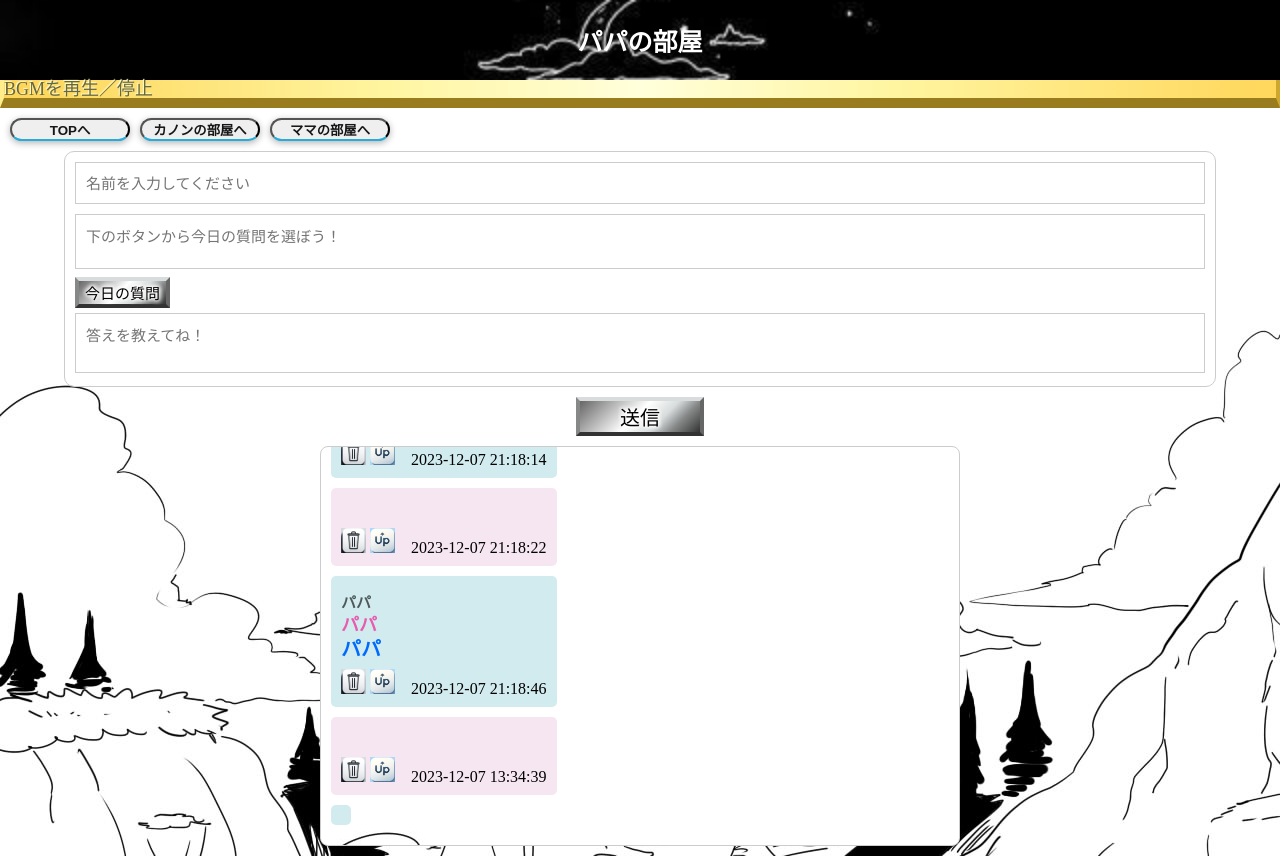
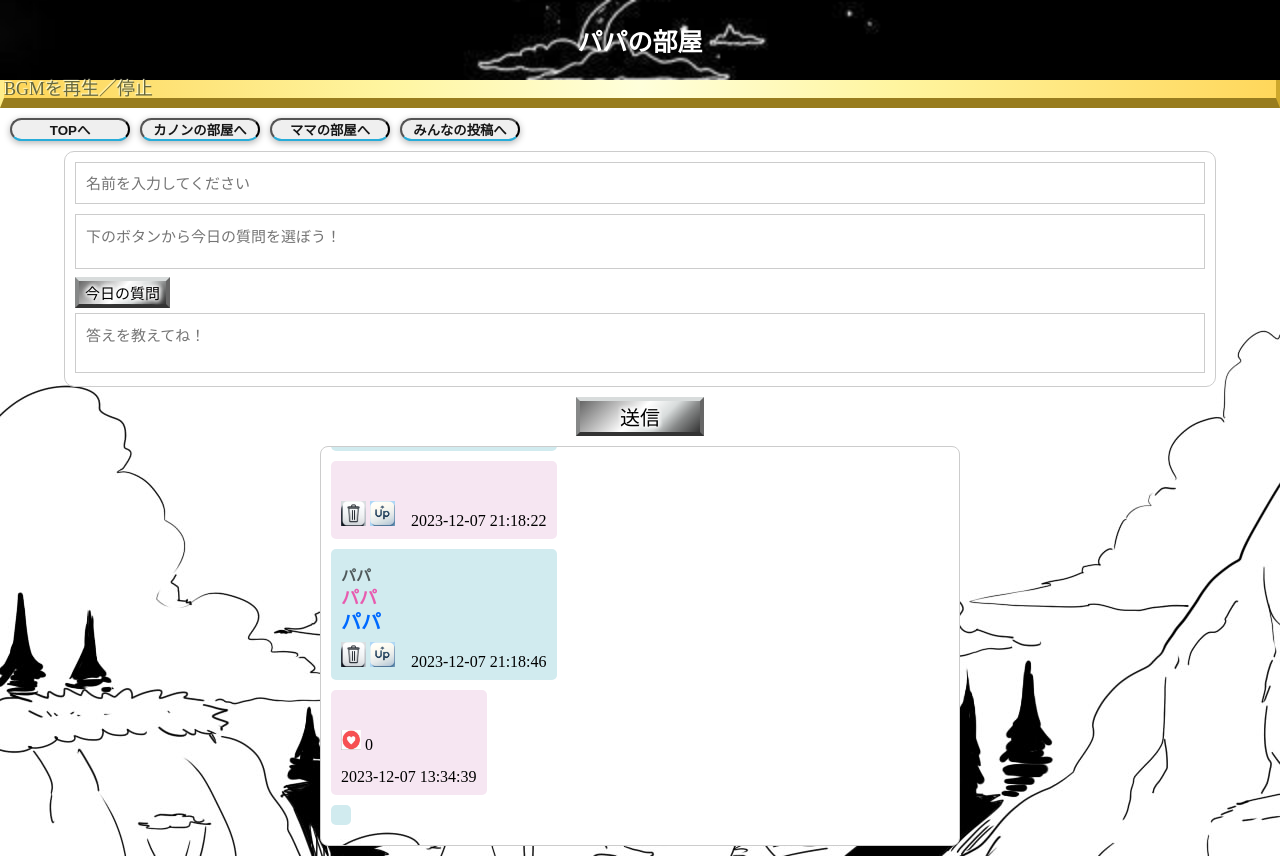
Before and after one commit to altosaex/kadai06_PHP, a PHP site: page /user03.php in a window 1280 px wide. Run offline with PHP 8.4, Linux system fonts and the light colour scheme.

Commit message:
Update user03.php

```diff
--- a/user03.php
+++ b/user03.php
@@ -13,7 +13,8 @@
 
 $answer = isset($_POST["answer"]) ? htmlspecialchars($_POST["answer"], ENT_QUOTES, 'UTF-8') : '';
 
-$answer2 = '<p class="ptext">' . $answer . '</p></p><span class="remove"><img src="./img/remove.png" height=25" width="25" alt="削除画像" align="top" ></span><span class="update"> <img src="./img/up.png" height=25" width="25" alt="削除画像" align="top" ></span>　';
+$answer2 = '<p class="ptext">' . $answer . '</p><p class="like-button"><img src="good.png" height=20" width="20" alt="いいね" class="like-icon"><span class="like-count"> 0</span>
+</p><br>';
 
 $time =date('Y-m-d H:i:s') . "\n" . '</div>';
 file_put_contents('data/data3.txt',$name2 . $question2 . $answer2 . $time , FILE_APPEND);
@@ -44,10 +45,11 @@
 		</section>
 
 		<div class="linkbtn">
-		<button class="top" onclick="window.open('./index.php')">TOPへ</button>
-		<button class="kanon" onclick="window.open('./user01.php')">カノンの部屋へ</button>
-		<button class="mama" onclick="window.open('./user02.php')">ママの部屋へ</button>
-		</div>
+		<td><button class="top" onclick="window.open('./index.php')">TOPへ</button></td>
+		<td><button class="mama" onclick="window.open('./user01.php')">カノンの部屋へ</button></td>
+		<td><button class="mama" onclick="window.open('./user02.php')">ママの部屋へ</button></td>
+		<td><button class="kanon" onclick="window.open('./user04.php')">みんなの投稿へ</button></td>
+	</div>
 
 		<form action="user03.php" action="user04.php" method="POST">
 		<div class="input-area">
@@ -83,6 +85,16 @@
   <!-- 以下にjsを書いていきます -->
 
 	<script src="https://ajax.googleapis.com/ajax/libs/jquery/3.6.0/jquery.min.js"></script>
+
+	<script type="module">
+  // いいねボタンのクリックイベントリスナー
+        $('#output, #more-content').on('click', '.like-button', function () {
+            const $count = $(this).find('.like-count');
+            let likes = parseInt($count.text());
+            likes++; // カウントを1増やす
+            $count.text(likes);
+        });
+    </script>
 
 	<script type="text/javascript">
 
```
